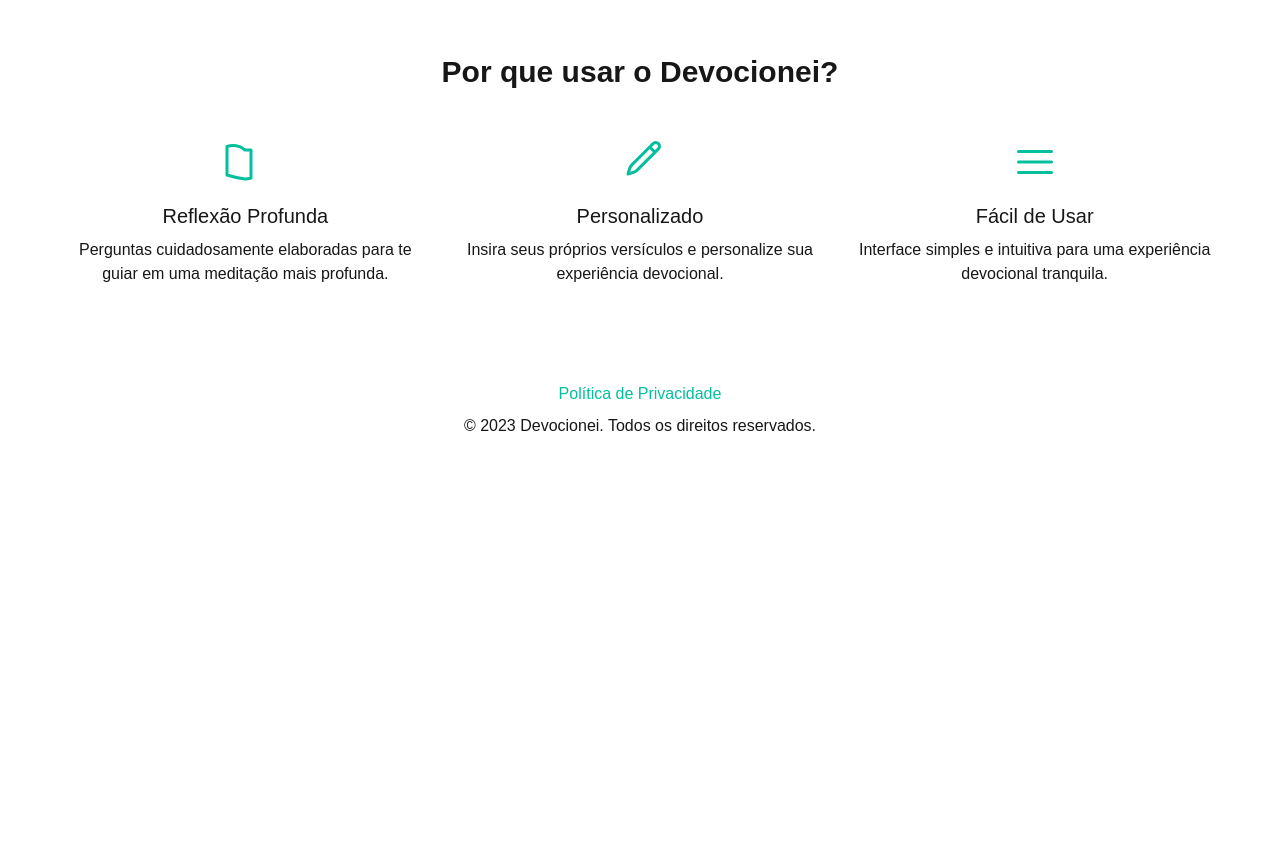
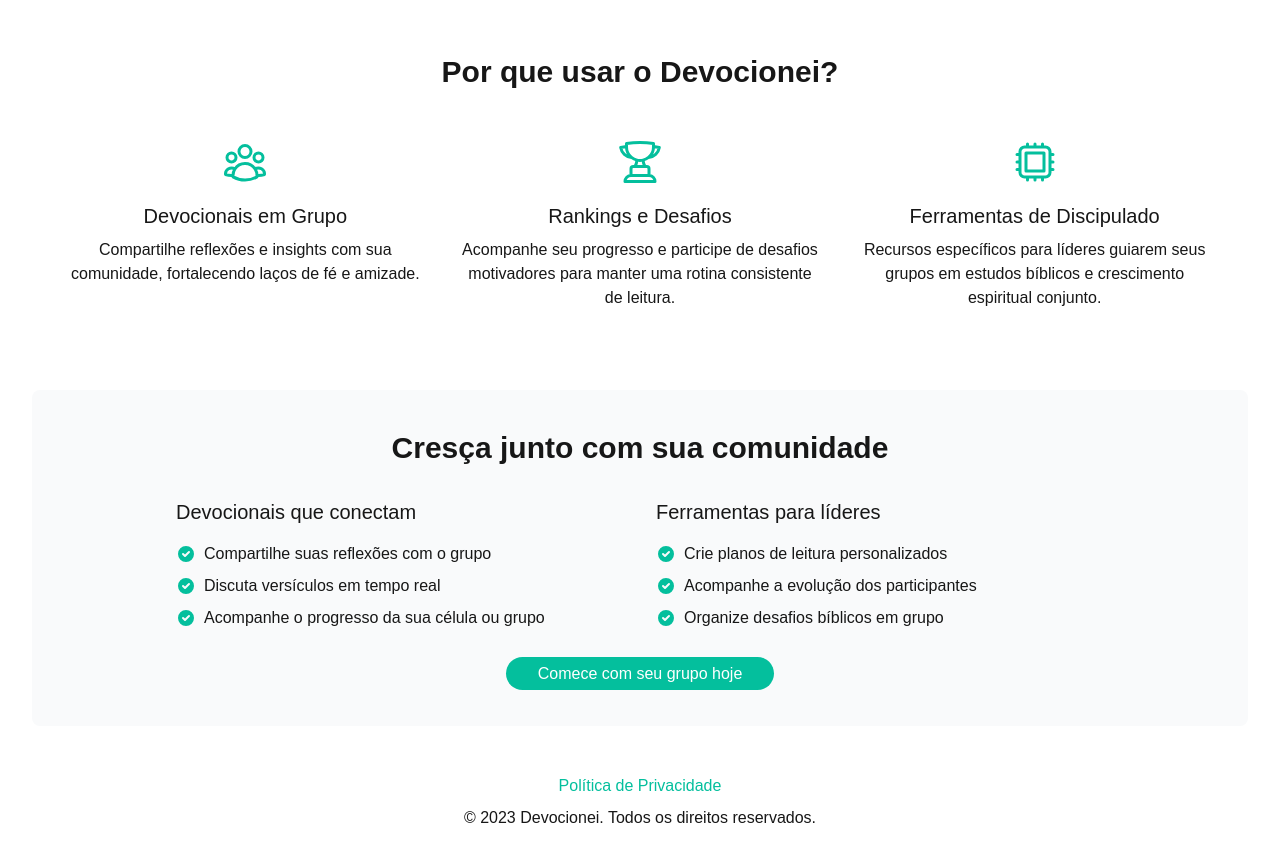
Before and after one commit to pedigru3/devocionei-site, a Next.js app: page / in a window 1280 px wide. Shown: the part 520-1382 px from the top of the page. Before the commit the page ends 990 px from the top, so only its background shows below. Built offline with nearby package versions, Linux system fonts and the light colour scheme.

Commit message:
new desing and text

```diff
--- a/src/app/page.tsx
+++ b/src/app/page.tsx
@@ -11,7 +11,7 @@
 
         </div>
         <h1 className="text-4xl font-bold">Devocionei</h1>
-        <p className="mt-2 text-lg">Seu verdadeiro guia de devocionais</p>
+        <p className="mt-2 text-lg">Seu guia de devocionais em comunidade</p>
       </header>
 
       <main className="flex flex-col items-center">
@@ -24,7 +24,8 @@
             priority
           />
         <p className="text-center mb-6">
-          Com o Devocionei, você pode inserir seu versículo e receber perguntas que ajudam na reflexão e aprendizado.
+          O Devocionei conecta você com sua comunidade através de devocionais compartilhados,
+          rankings de leitura e ferramentas para discipulado em grupo.
         </p>
         <Link
           href="https://app.devocionei.com.br"
@@ -50,16 +51,15 @@
               stroke="currentColor"
               className="w-12 h-12 text-primary"
             >
-              {/* Ícone representando o benefício 1 */}
               <path
                 strokeLinecap="round"
                 strokeLinejoin="round"
-                d="M12 6.042A8.967 8.967 0 006 3.75c-1.052 0-2.062.18-3 .512v14.25A48.117 48.117 0 0012 20.5c1.052 0 2.062-.18 3-.512V6.042z"
+                d="M18 18.72a9.094 9.094 0 003.741-.479 3 3 0 00-4.682-2.72m.94 3.198l.001.031c0 .225-.012.447-.037.666A11.944 11.944 0 0112 21c-2.17 0-4.207-.576-5.963-1.584A6.062 6.062 0 016 18.719m12 0a5.971 5.971 0 00-.941-3.197m0 0A5.995 5.995 0 0012 12.75a5.995 5.995 0 00-5.058 2.772m0 0a3 3 0 00-4.681 2.72 8.986 8.986 0 003.74.477m.94-3.197a5.971 5.971 0 00-.94 3.197M15 6.75a3 3 0 11-6 0 3 3 0 016 0zm6 3a2.25 2.25 0 11-4.5 0 2.25 2.25 0 014.5 0zm-13.5 0a2.25 2.25 0 11-4.5 0 2.25 2.25 0 014.5 0z"
               />
             </svg>
-            <h3 className="text-xl font-medium mt-4">Reflexão Profunda</h3>
+            <h3 className="text-xl font-medium mt-4">Devocionais em Grupo</h3>
             <p className="text-center mt-2">
-              Perguntas cuidadosamente elaboradas para te guiar em uma meditação mais profunda.
+              Compartilhe reflexões e insights com sua comunidade, fortalecendo laços de fé e amizade.
             </p>
           </div>
 
@@ -73,16 +73,15 @@
               stroke="currentColor"
               className="w-12 h-12 text-primary"
             >
-              {/* Ícone representando o benefício 2 */}
               <path
                 strokeLinecap="round"
                 strokeLinejoin="round"
-                d="M16.862 4.487l1.687-1.688a1.875 1.875 0 112.652 2.652L10.582 16.07a4.5 4.5 0 01-1.897 1.13L6 18l.8-2.685a4.5 4.5 0 011.13-1.897l8.932-8.931zm0 0L19.5 7.125m-1.687 1.688l-1.687 1.688"
+                d="M16.5 18.75h-9m9 0a3 3 0 013 3h-15a3 3 0 013-3m9 0v-3.375c0-.621-.503-1.125-1.125-1.125h-.871M7.5 18.75v-3.375c0-.621.504-1.125 1.125-1.125h.872m5.007 0H9.497m5.007 0a7.454 7.454 0 01-.982-3.172M9.497 14.25a7.454 7.454 0 00.981-3.172M5.25 4.236c-.982.143-1.954.317-2.916.52A6.003 6.003 0 007.73 9.728M5.25 4.236V4.5c0 2.108.966 3.99 2.48 5.228M5.25 4.236V2.721C7.456 2.41 9.71 2.25 12 2.25c2.291 0 4.545.16 6.75.47v1.516M7.73 9.728a6.726 6.726 0 002.748 1.35m8.272-6.842V4.5c0 2.108-.966 3.99-2.48 5.228m2.48-5.492a46.32 46.32 0 012.916.52 6.003 6.003 0 01-5.395 4.972m0 0a6.726 6.726 0 01-2.749 1.35m0 0a6.772 6.772 0 01-3.044 0"
               />
             </svg>
-            <h3 className="text-xl font-medium mt-4">Personalizado</h3>
+            <h3 className="text-xl font-medium mt-4">Rankings e Desafios</h3>
             <p className="text-center mt-2">
-              Insira seus próprios versículos e personalize sua experiência devocional.
+              Acompanhe seu progresso e participe de desafios motivadores para manter uma rotina consistente de leitura.
             </p>
           </div>
 
@@ -96,18 +95,80 @@
               stroke="currentColor"
               className="w-12 h-12 text-primary"
             >
-              {/* Ícone representando o benefício 3 */}
               <path
                 strokeLinecap="round"
                 strokeLinejoin="round"
-                d="M3.75 6.75h16.5M3.75 12h16.5m-16.5 5.25h16.5"
+                d="M8.25 3v1.5M4.5 8.25H3m18 0h-1.5M4.5 12H3m18 0h-1.5m-15 3.75H3m18 0h-1.5M8.25 19.5V21M12 3v1.5m0 15V21m3.75-18v1.5m0 15V21m-9-1.5h10.5a2.25 2.25 0 002.25-2.25V6.75a2.25 2.25 0 00-2.25-2.25H6.75A2.25 2.25 0 004.5 6.75v10.5a2.25 2.25 0 002.25 2.25zm.75-12h9v9h-9v-9z"
               />
             </svg>
-            <h3 className="text-xl font-medium mt-4">Fácil de Usar</h3>
+            <h3 className="text-xl font-medium mt-4">Ferramentas de Discipulado</h3>
             <p className="text-center mt-2">
-              Interface simples e intuitiva para uma experiência devocional tranquila.
+              Recursos específicos para líderes guiarem seus grupos em estudos bíblicos e crescimento espiritual conjunto.
             </p>
           </div>
+        </div>
+      </section>
+
+      {/* Community Section */}
+      <section className="mt-8 py-10 w-full bg-gray-50 dark:bg-gray-800 rounded-lg px-8">
+        <h2 className="text-3xl font-semibold text-center mb-8">
+          Cresça junto com sua comunidade
+        </h2>
+        <div className="flex flex-col md:flex-row items-center justify-center gap-8">
+          <div className="md:w-1/2 max-w-md">
+            <h3 className="text-xl font-medium mb-4">Devocionais que conectam</h3>
+            <ul className="space-y-2">
+              <li className="flex items-center">
+                <svg className="h-5 w-5 text-primary mr-2" fill="currentColor" viewBox="0 0 20 20">
+                  <path fillRule="evenodd" d="M10 18a8 8 0 100-16 8 8 0 000 16zm3.707-9.293a1 1 0 00-1.414-1.414L9 10.586 7.707 9.293a1 1 0 00-1.414 1.414l2 2a1 1 0 001.414 0l4-4z" clipRule="evenodd"></path>
+                </svg>
+                Compartilhe suas reflexões com o grupo
+              </li>
+              <li className="flex items-center">
+                <svg className="h-5 w-5 text-primary mr-2" fill="currentColor" viewBox="0 0 20 20">
+                  <path fillRule="evenodd" d="M10 18a8 8 0 100-16 8 8 0 000 16zm3.707-9.293a1 1 0 00-1.414-1.414L9 10.586 7.707 9.293a1 1 0 00-1.414 1.414l2 2a1 1 0 001.414 0l4-4z" clipRule="evenodd"></path>
+                </svg>
+                Discuta versículos em tempo real
+              </li>
+              <li className="flex items-center">
+                <svg className="h-5 w-5 text-primary mr-2" fill="currentColor" viewBox="0 0 20 20">
+                  <path fillRule="evenodd" d="M10 18a8 8 0 100-16 8 8 0 000 16zm3.707-9.293a1 1 0 00-1.414-1.414L9 10.586 7.707 9.293a1 1 0 00-1.414 1.414l2 2a1 1 0 001.414 0l4-4z" clipRule="evenodd"></path>
+                </svg>
+                Acompanhe o progresso da sua célula ou grupo
+              </li>
+            </ul>
+          </div>
+          <div className="md:w-1/2 max-w-md mt-6 md:mt-0">
+            <h3 className="text-xl font-medium mb-4">Ferramentas para líderes</h3>
+            <ul className="space-y-2">
+              <li className="flex items-center">
+                <svg className="h-5 w-5 text-primary mr-2" fill="currentColor" viewBox="0 0 20 20">
+                  <path fillRule="evenodd" d="M10 18a8 8 0 100-16 8 8 0 000 16zm3.707-9.293a1 1 0 00-1.414-1.414L9 10.586 7.707 9.293a1 1 0 00-1.414 1.414l2 2a1 1 0 001.414 0l4-4z" clipRule="evenodd"></path>
+                </svg>
+                Crie planos de leitura personalizados
+              </li>
+              <li className="flex items-center">
+                <svg className="h-5 w-5 text-primary mr-2" fill="currentColor" viewBox="0 0 20 20">
+                  <path fillRule="evenodd" d="M10 18a8 8 0 100-16 8 8 0 000 16zm3.707-9.293a1 1 0 00-1.414-1.414L9 10.586 7.707 9.293a1 1 0 00-1.414 1.414l2 2a1 1 0 001.414 0l4-4z" clipRule="evenodd"></path>
+                </svg>
+                Acompanhe a evolução dos participantes
+              </li>
+              <li className="flex items-center">
+                <svg className="h-5 w-5 text-primary mr-2" fill="currentColor" viewBox="0 0 20 20">
+                  <path fillRule="evenodd" d="M10 18a8 8 0 100-16 8 8 0 000 16zm3.707-9.293a1 1 0 00-1.414-1.414L9 10.586 7.707 9.293a1 1 0 00-1.414 1.414l2 2a1 1 0 001.414 0l4-4z" clipRule="evenodd"></path>
+                </svg>
+                Organize desafios bíblicos em grupo
+              </li>
+            </ul>
+          </div>
+        </div>
+        <div className="text-center mt-8">
+          <Link
+            href="https://app.devocionei.com.br"
+            className="bg-primary mt-4 rounded-full text-background py-2 px-8 hover:bg-blue-700 transition"
+          >
+            Comece com seu grupo hoje
+          </Link>
         </div>
       </section>
 
```
